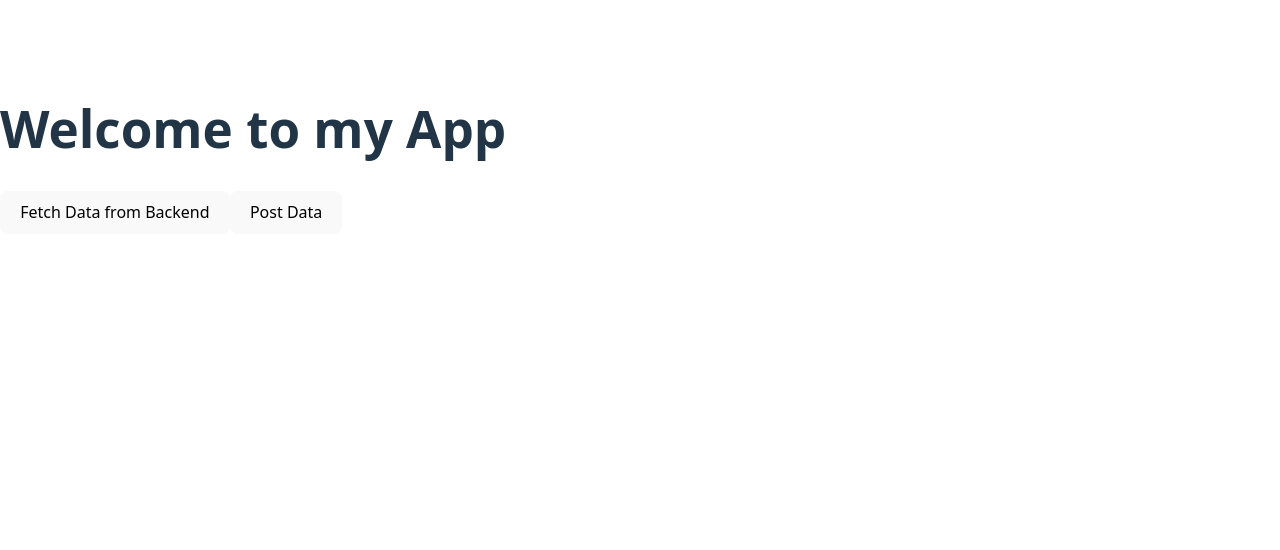
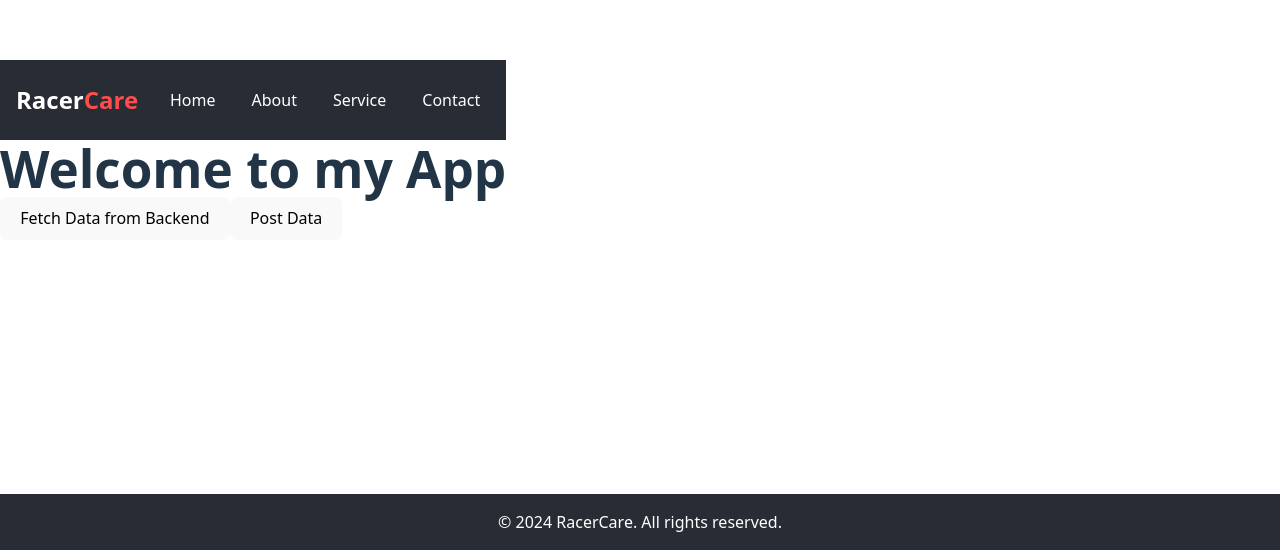
Before and after one commit to Rishusingh372/Classes, a React app in the folder ReactNode/frontend/: page /conection in a window 1280 px wide. Shown: the part 250-800 px from the top of the page. Built offline with nearby package versions, Linux system fonts and the light colour scheme; the HTML template or start-up script is replaced by a standard one.

Commit message:
create component and pages in frontend

```diff
--- a/ReactNode/frontend/package.json
+++ b/ReactNode/frontend/package.json
@@ -12,7 +12,8 @@
   "dependencies": {
     "axios": "^1.12.2",
     "react": "^19.1.1",
-    "react-dom": "^19.1.1"
+    "react-dom": "^19.1.1",
+    "react-router-dom": "^7.9.4"
   },
   "devDependencies": {
     "@eslint/js": "^9.36.0",
--- a/ReactNode/frontend/src/App.jsx
+++ b/ReactNode/frontend/src/App.jsx
@@ -1,32 +1,28 @@
-import axios from "axios";
+import React from "react";
+import Home from "./pages/Home";
+import About from "./pages/About";
+import Nab from "./components/Nab";
+import { BrowserRouter as Router, Routes, Route } from "react-router-dom";
+import Service from "./pages/Service";
+import Contact from "./pages/Contact";
+import Conection from "./pages/Conection";
+import Footer from "./components/Footer";
 
-const App =()=>{
-  const fetchData = async () => {
-    try {
-      const response = await axios.get('http://localhost:5000/home');
-      console.log(response.data);
-    } catch (error) {
-      console.error('Error fetching data:', error);
-    }
-  };
-  const postData = async()=>{
-    try{
-      const response = await axios.post('http://localhost:5000/data',{name:"Rishabh",age:21});
-      console.log(response.data);
-    }
-    catch(error){
-      console.error('Error posting data:', error);
-    }
-  }
+function App (){
+  return(
+    <Router>
+      <Nab />
+      <Routes>
+        <Route path="/" element={<Home />} />
+        <Route path="/about" element={<About />} />
+        <Route path="/service" element={<Service />} />
+        <Route path="/contact" element={<Contact />} />
+        <Route path="/conection" element={<Conection />} />
+      </Routes>
+      <Footer />
+    </Router>
+  )
 
-  return(
-    <>
-     <h1>Welcome to my App</h1>
-      <button onClick={fetchData}>Fetch Data from Backend</button>
-
-      <button onClick={postData}> Post Data</button>
-    </>
-  )
 }
 
 export default App;
--- /dev/null
+++ b/ReactNode/frontend/src/components/Footer.jsx
@@ -0,0 +1,13 @@
+import React from 'react'
+
+const Footer = () => {
+  return (
+   <>
+    <footer className="footer">
+        <p>© 2024 RacerCare. All rights reserved.</p>
+    </footer>
+   </>
+  )
+}
+
+export default Footer
--- /dev/null
+++ b/ReactNode/frontend/src/components/Nab.jsx
@@ -0,0 +1,21 @@
+import React from 'react'
+import { Link } from 'react-router-dom'
+import "../mycss/style.css"
+
+const Nab = () => {
+  return (
+    <>
+        <nav>
+        <div className="logo">Racer<span>Care</span></div>
+            <ul>
+                <li><Link to="/">Home</Link></li>
+                <li><Link to="/about">About</Link></li>
+                <li><Link to="/service">Service</Link></li>
+                <li><Link to="/contact">Contact</Link></li>
+            </ul>
+        </nav>
+    </>
+  );
+};
+
+export default Nab
--- a/ReactNode/frontend/src/main.jsx
+++ b/ReactNode/frontend/src/main.jsx
@@ -1,7 +1,7 @@
 import { StrictMode } from 'react'
 import { createRoot } from 'react-dom/client'
+
 import './index.css'
-// import App from './App.jsx'
 import App from './App.jsx'
 
 createRoot(document.getElementById('root')).render(
--- /dev/null
+++ b/ReactNode/frontend/src/mycss/style.css
@@ -0,0 +1,61 @@
+/* Reset and base styles */
+* {
+    margin: 0;
+    padding: 0;
+    box-sizing: border-box;
+}
+
+nav {
+    background-color: #282c34;
+    width: 100%;
+    height: 10vh;
+    padding: 1rem;
+    display: flex;
+    justify-content: space-between;
+    align-items: center;
+}
+
+.logo {
+    color: white;
+    font-size: 1.5rem;
+    font-weight: bold;
+}
+
+span {
+    color: #ff4d4d;
+}
+
+nav ul {
+    list-style: none;
+    display: flex;
+    gap: 1rem;
+}
+
+nav ul li {
+    color: white;
+    text-decoration: none;
+    font-size: 1rem;
+    font-weight: bold;
+    padding: 5px 10px;
+}
+
+nav ul li a {
+    text-decoration: none;
+    color: #ffffff;
+    word-spacing: 1px;
+}
+
+nav ul li a:hover {
+    color: #ff4d4d;
+}
+
+/* footer */
+footer {
+    background-color: #282c34;
+    color: white;
+    text-align: center;
+    padding: 1rem;
+    position: fixed;
+    bottom: 0;
+    width: 100%;
+}
--- /dev/null
+++ b/ReactNode/frontend/src/pages/About.jsx
@@ -0,0 +1,9 @@
+import React from 'react'
+
+const About = () => {
+  return (
+    <div>About</div>
+  )
+}
+
+export default About
--- /dev/null
+++ b/ReactNode/frontend/src/pages/Conection.jsx
@@ -0,0 +1,35 @@
+import React from 'react'
+
+const Conection =()=>{
+  const fetchData = async () => {
+    try {
+      const response = await axios.get('http://localhost:5000/home');
+      console.log(response.data);
+    } catch (error) {
+      console.error('Error fetching data:', error);
+    }
+  };
+  const postData = async()=>{
+    try{
+      const response = await axios.post('http://localhost:5000/data',{name:"Rishabh",age:21});
+      console.log(response.data);
+    }
+    catch(error){
+      console.error('Error posting data:', error);
+    }
+  }
+
+  return(
+    <>
+     <h1>Welcome to my App</h1>
+      <button onClick={fetchData}>Fetch Data from Backend</button>
+
+      <button onClick={postData}> Post Data</button>
+
+
+    </>
+  )
+}
+
+
+export default Conection
--- /dev/null
+++ b/ReactNode/frontend/src/pages/Contact.jsx
@@ -0,0 +1,9 @@
+import React from 'react'
+
+const Contact = () => {
+  return (
+    <div>Contact</div>
+  )
+}
+
+export default Contact
--- /dev/null
+++ b/ReactNode/frontend/src/pages/Home.jsx
@@ -0,0 +1,9 @@
+import React from 'react'
+
+const Home = () => {
+  return (
+    <div>Home</div>
+  )
+}
+
+export default Home
--- /dev/null
+++ b/ReactNode/frontend/src/pages/Service.jsx
@@ -0,0 +1,9 @@
+import React from 'react'
+
+const Service = () => {
+  return (
+    <div>Service</div>
+  )
+}
+
+export default Service
```
Also changed, not shown: 1 other file (tests, documents, lock files or other folders).
